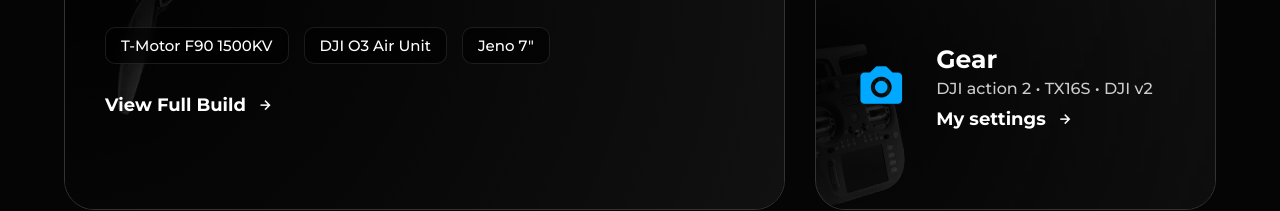
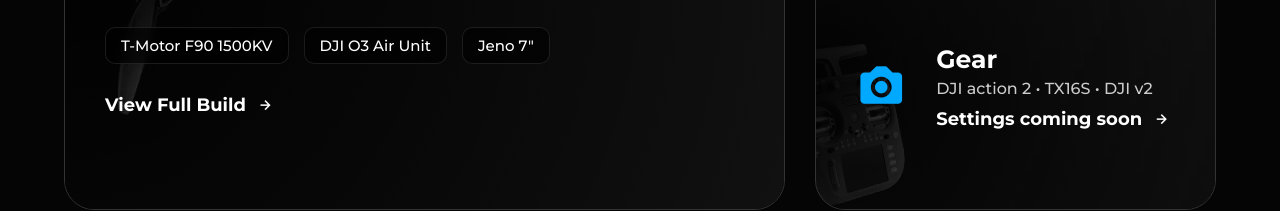
Before and after one commit to KwartFPV/KwartzFPV-portfolio, a plain HTML site: page index.html in a window 1280 px wide. Shown: the part 2132-2343 px from the top of the page. Drawn offline with nearby package versions, Linux system fonts and the light colour scheme; a script that the page names is missing.

Commit message:
Update index.html

```diff
--- a/index.html
+++ b/index.html
@@ -21,15 +21,12 @@
         .home-content { position: relative; z-index: 2; text-align: center; }
         .home h1 { font-size: 8rem; line-height: 1; margin: 0 0 20px 0; text-transform: uppercase; }
     </style>
-
     <link rel="preconnect" href="https://fonts.googleapis.com">
     <link rel="preconnect" href="https://fonts.gstatic.com" crossorigin>
     <link href="https://fonts.googleapis.com/css2?family=Montserrat:wght@300;500;700;800;900&display=swap" rel="stylesheet">
     <link rel="preload" href='https://unpkg.com/boxicons@2.1.4/css/boxicons.min.css' as="style" onload="this.onload=null;this.rel='stylesheet'">
     <noscript><link rel="stylesheet" href='https://unpkg.com/boxicons@2.1.4/css/boxicons.min.css'></noscript>
-
     <link rel="stylesheet" href="style.css">
-
     <script src="https://unpkg.com/@studio-freight/lenis@1.0.42/dist/lenis.min.js" defer></script>
     <script src="script.js" defer></script>
 </head>
@@ -123,7 +120,7 @@
                             <div>
                                 <h3>Gear</h3>
                                 <p>DJI action 2 • TX16S • DJI v2</p>
-                                <a href="#" target="_blank" rel="noopener noreferrer" class="link-btn">My settings <i class='bx bx-right-arrow-alt'></i></a>
+                                <a href="#" target="_blank" rel="noopener noreferrer" class="link-btn">Settings coming soon <i class='bx bx-right-arrow-alt'></i></a>
                             </div>
                         </div>
                     </div>
```
